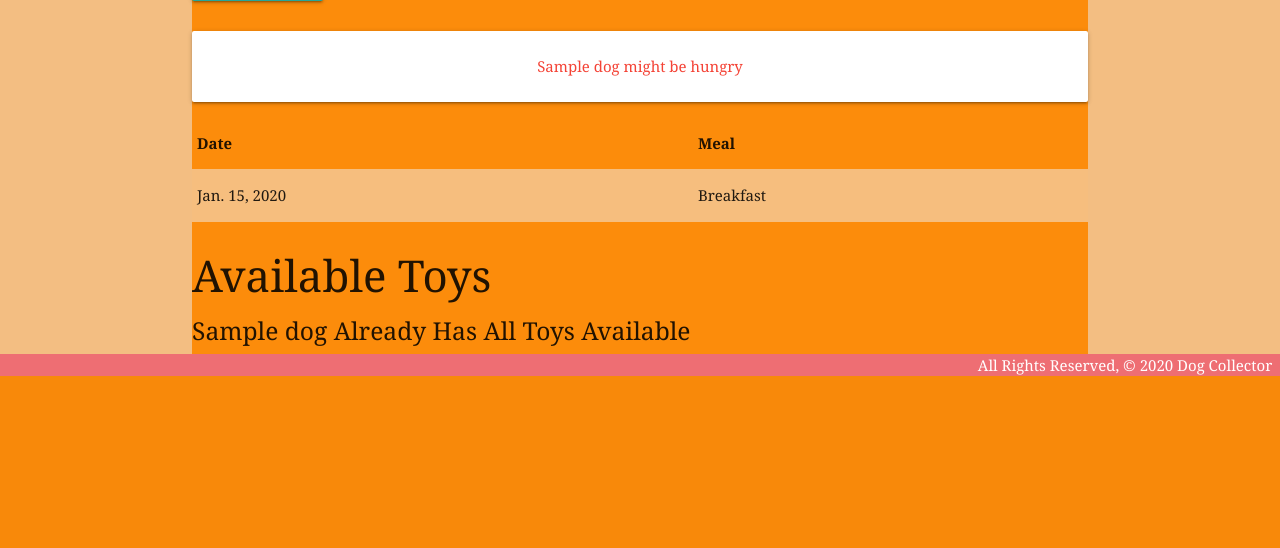
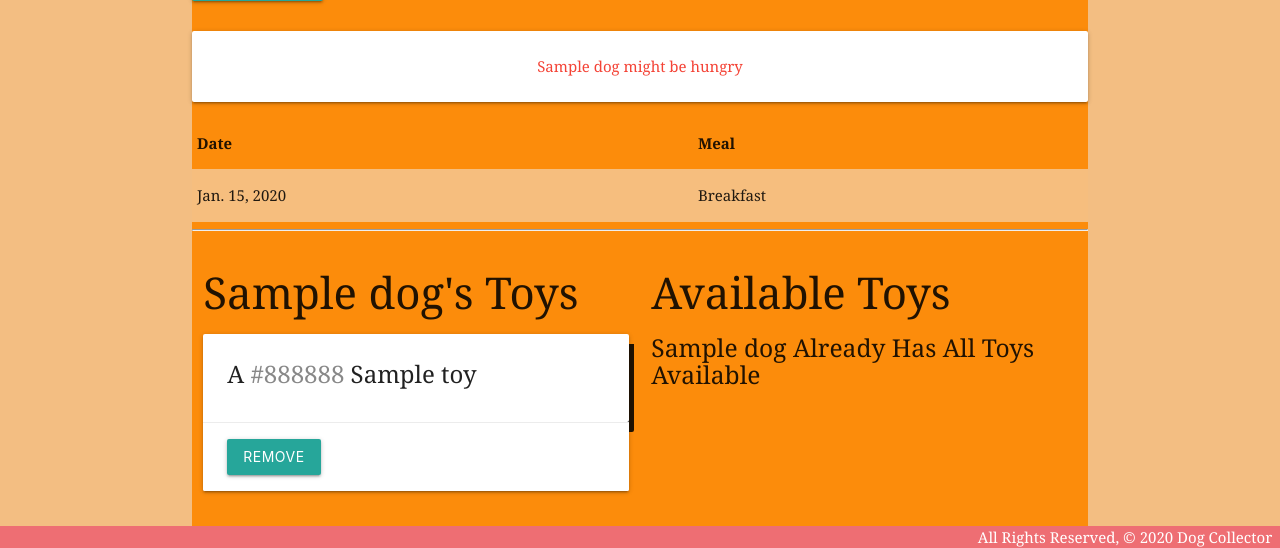
Before and after one commit to sophiasanh/dog-collector-lab, a Django app: page /dogs/1/ in a window 1280 px wide. Shown: the part 636-1184 px from the top of the page. Before the commit the page ends 1012 px from the top, so only its background shows below. Run offline with Django 3.2, Linux system fonts and the light colour scheme; a user stored in the database is signed in; tables that the repository leaves empty hold one stand-in row (values such as "Sample post").

Commit message:
final commit

```diff
--- a/main_app/models.py
+++ b/main_app/models.py
@@ -28,6 +28,7 @@ class Dog(models.Model):
     description = models.TextField(max_length=250)
     age = models.IntegerField()
     toys = models.ManyToManyField(Toy)
+    user = models.ForeignKey(User, on_delete=models.CASCADE)
 
     def __str__(self):
         return self.name
--- a/main_app/templates/dogs/detail.html
+++ b/main_app/templates/dogs/detail.html
@@ -47,6 +47,30 @@
     </table>
 </div>
 </div>
+  <hr>
+  <div class="row">
+        <div class="col s6">
+          <h3>{{ dog.name }}'s Toys</h3>
+          {% if dog.toys.count %}
+            {% for toy in dog.toys.all %}
+              <div class="card">
+                <div class="card-content">
+                  <span class="card-title">
+                    A <span style="color: {{ toy.color }}">{{ toy.color }}</span> {{ toy.name }}
+                  </span>
+                </div>
+                <div class="card-action">
+                  <form action="{% url 'unassoc_toy' dog.id toy.id %}" method="post">
+                      {% csrf_token %}
+                    <button type="submit" class="btn">Remove</button>
+                  </form>
+                </div>
+              </div>
+            {% endfor %}
+          {% else %}
+            <h5>No Toys :(</h5>
+          {% endif %}
+        </div>
 <!-- Available toys -->
 <div class="col s6">
         <h3>Available Toys</h3>
@@ -59,7 +83,7 @@
                 </span>
               </div>
               <div class="card-action">
-                <form action="" method="post">
+                <form action="{% url 'assoc_toy' dog.id toy.id %}" method="post">
                   {% csrf_token %}
                   <button type="submit" class="btn">Add</button>
                 </form>
```
Also changed, not shown: main_app/migrations/0008_dog_user.py (added).
